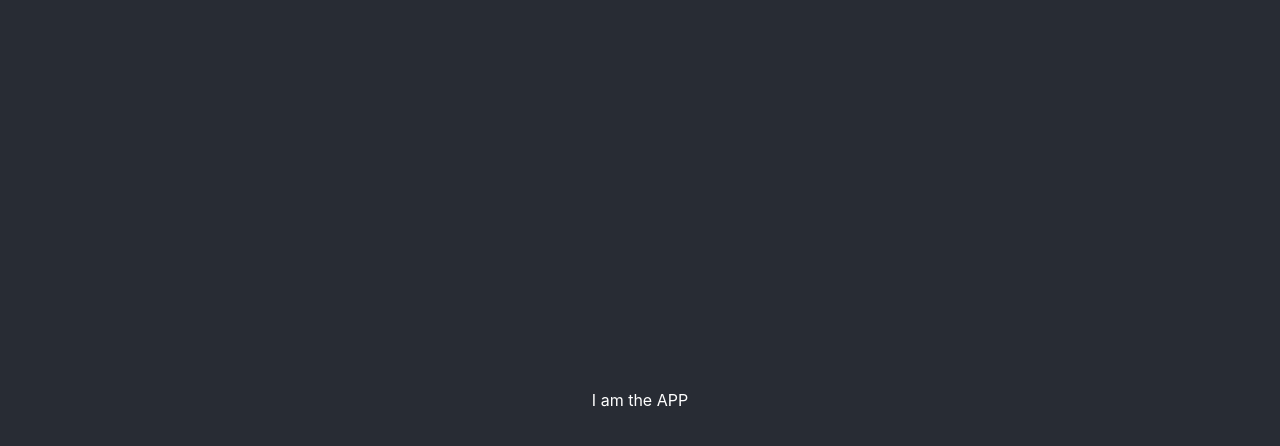
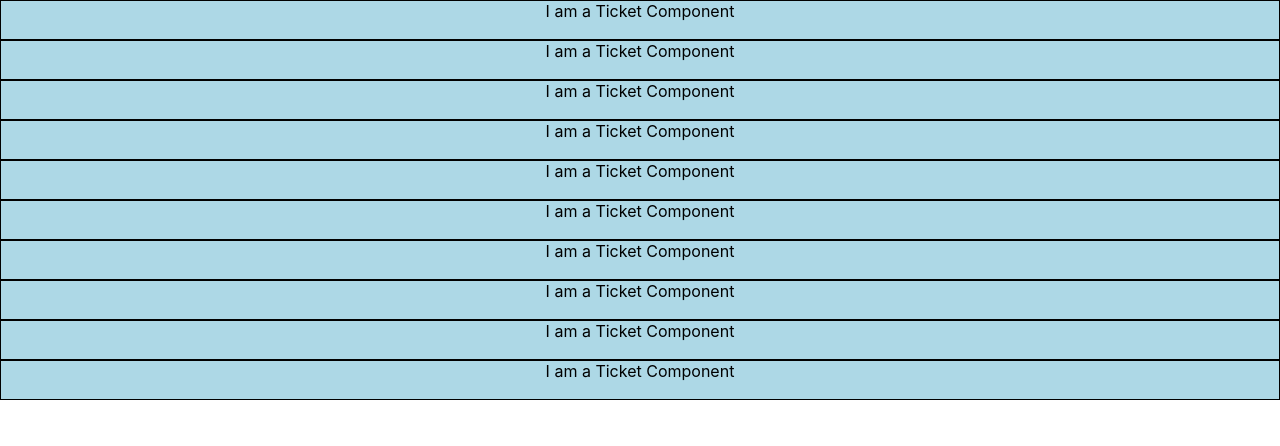
Before and after one commit to aliravn/virtual-list-challenge, a React (Create React App) app: page / in a window 1280 px wide. Shown: the top 446 px of the page. Built offline with nearby package versions, Linux system fonts and the light colour scheme.

Commit message:
render a short list of Tickets

```diff
--- a/src/pages/App/App.js
+++ b/src/pages/App/App.js
@@ -1,10 +1,17 @@
 import React from 'react';
+import Ticket from 'components/Ticket/Ticket.js';
 import styles from './App.module.scss';
+
+const tickets = [...Array(10).keys()].map(i => {
+	return { id: i };
+});
 
 function App() {
 	return (
 		<div className={styles.app}>
-			<header className={styles.header}> I am the APP</header>
+			{tickets.map(item => (
+				<Ticket />
+			))}
 		</div>
 	);
 }
```
